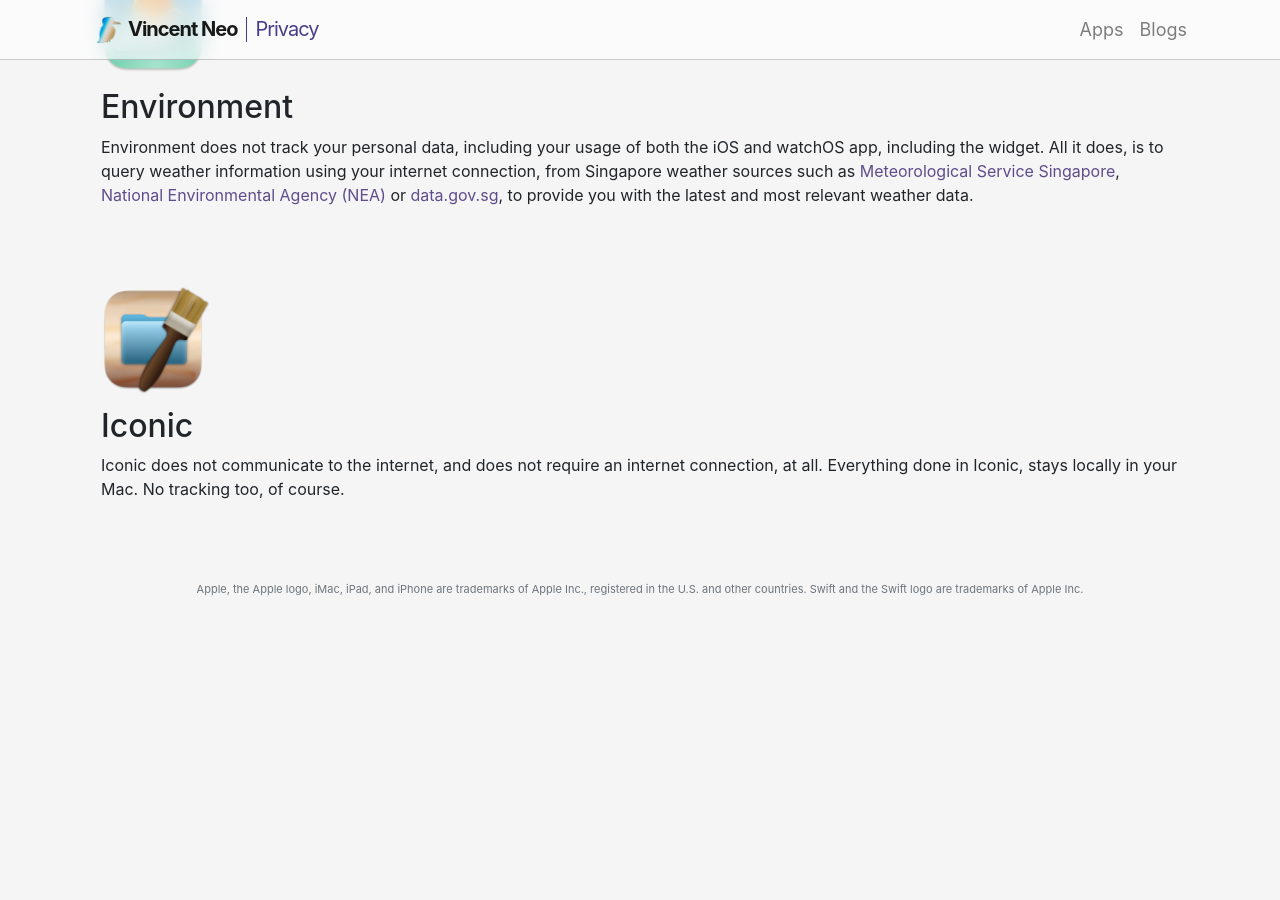
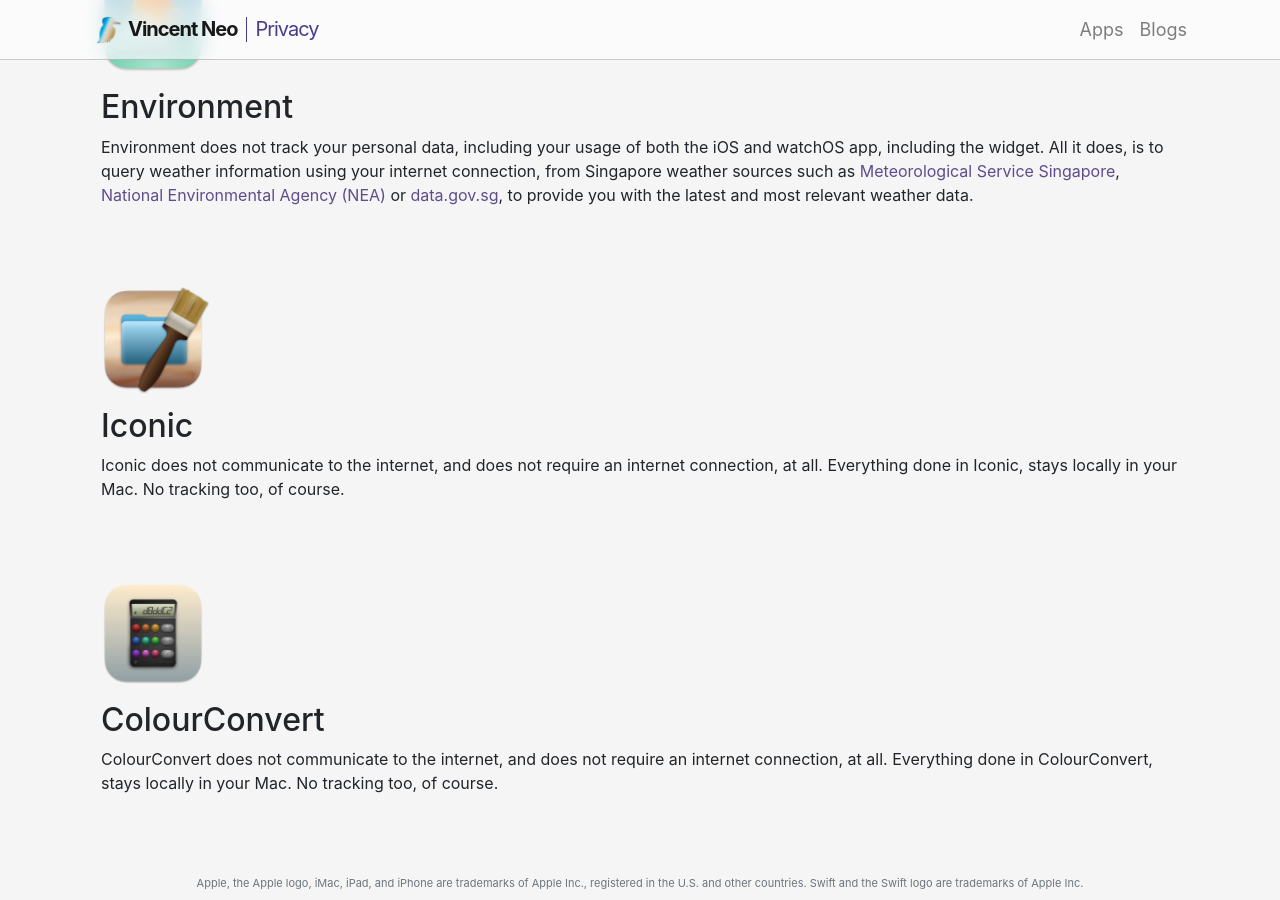
Before and after one commit to vincentneo/vincentneo.github.io, a Jekyll site: the page privacy.html, which Jekyll copies as it is, in a window 1280 px wide and 900 px high, scrolled down 1143 px. Built offline with Jekyll 4.4.1, drawn with Linux system fonts in a browser that asks for light colours; before the commit the page ends 1748 px from its top, so only the background shows below that.

Commit message:
add colourconvert to privacy page

```diff
--- a/privacy.html
+++ b/privacy.html
@@ -109,6 +109,15 @@
 					No tracking too, of course.
 				</p>
 			</div>
+			<div class="p-3">
+				<img src="images/AppIcons/ColourConvert.png" class="mt-4 mb-2 app" style="width: 120px" alt="colourconvert app icon"/>
+				<h2>ColourConvert</h2>
+				<p>
+					ColourConvert does not communicate to the internet, and does not require an internet connection, at all.
+					Everything done in ColourConvert, stays locally in your Mac.
+					No tracking too, of course.
+				</p>
+			</div>
 		</div>
 
 		<footer class="page-footer text-light  mb-0 mt-5">
```
Also changed, not shown: images/AppIcons/ColourConvert.png (added).
